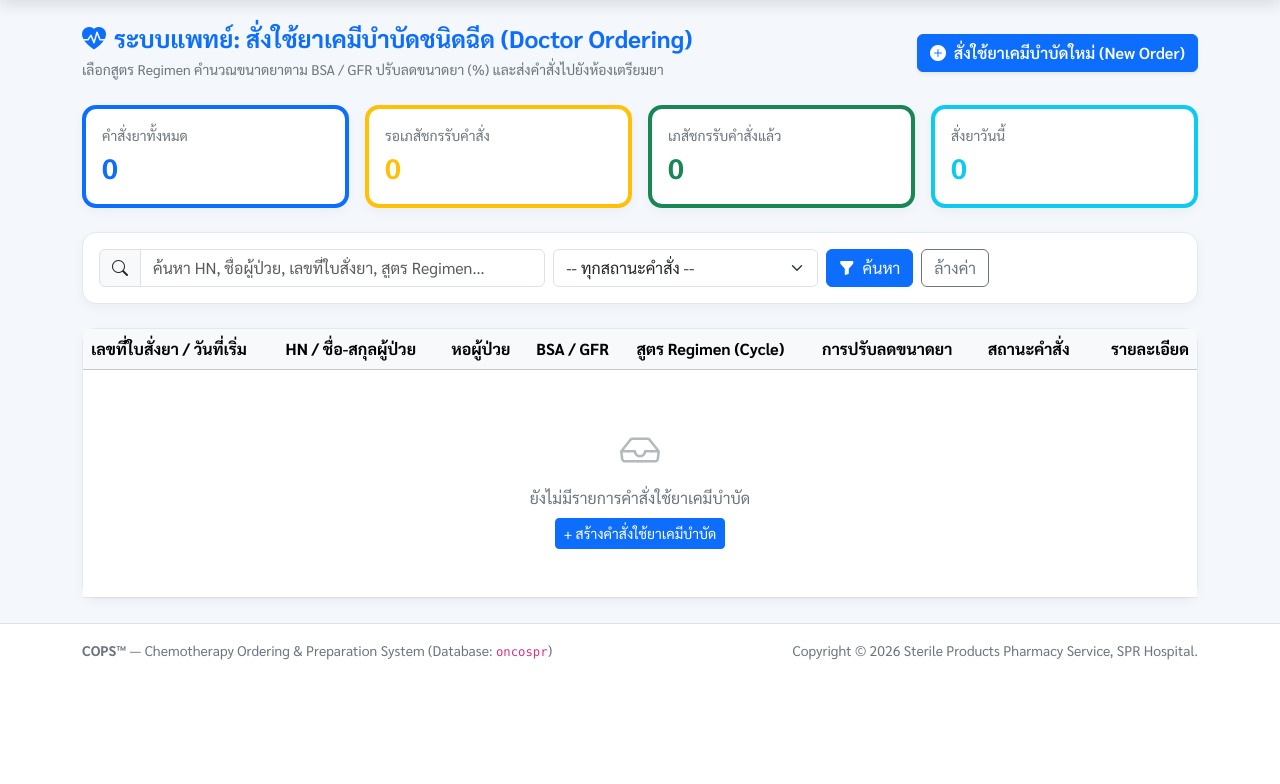
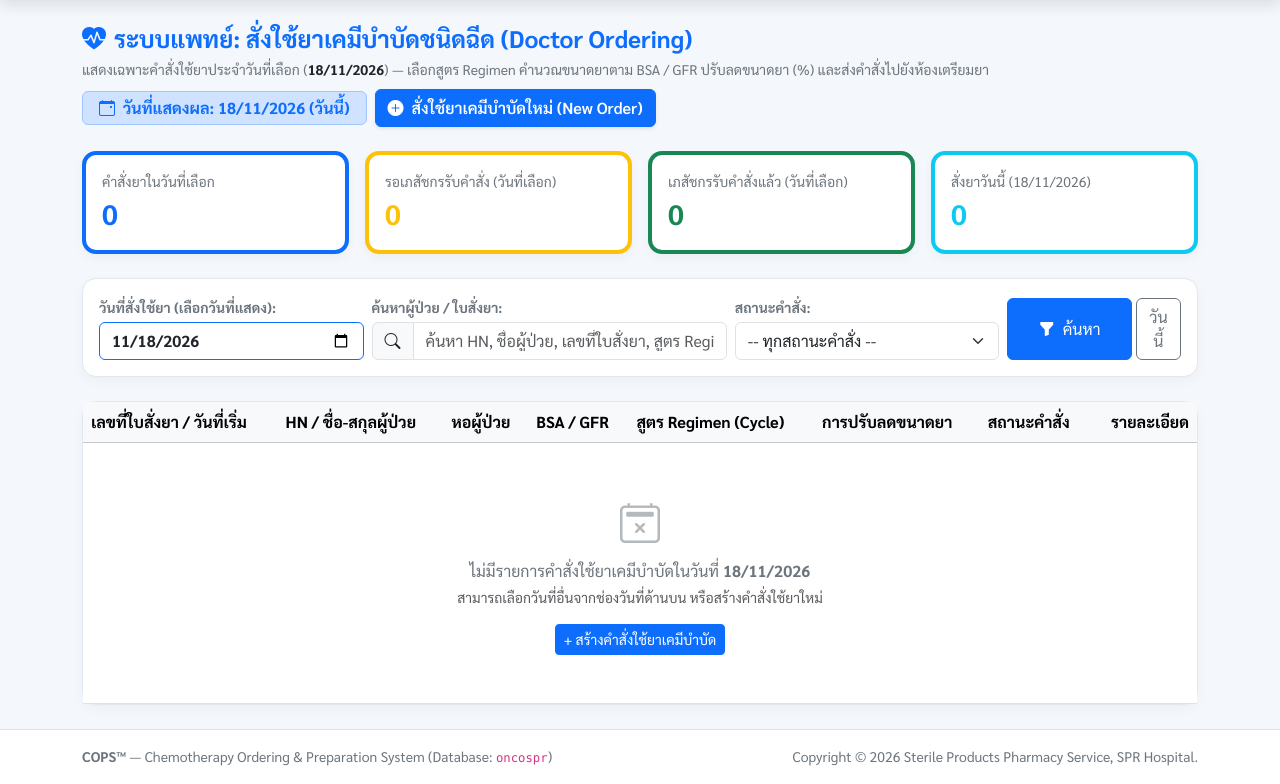
Before and after one commit to P1QK/oncocpoe, a Laravel app: page /doctor in a window 1280 px wide. Shown: the part 198-982 px from the top of the page. Before the commit the page ends 858 px from the top, so only its background shows below. Run offline with Laravel 12, Linux system fonts and the light colour scheme; a user stored in the database is signed in; data comes from the database, SQL or seed files in the repository; data that the repository does not hold is empty.

Commit message:
Update หน้า index ของแพทย์ให้เลือกวันที่แสดงได้

```diff
--- a/app/Http/Controllers/DoctorController.php
+++ b/app/Http/Controllers/DoctorController.php
@@ -21,7 +21,11 @@ class DoctorController extends Controller
 {
     public function index(Request $request)
     {
+        // แสดงเฉพาะคำสั่งใช้ยาตามวันที่ที่เลือก (ค่าเริ่มต้น = วันที่ปัจจุบัน)
+        $selectedDate = $request->input('date') ?: today()->format('Y-m-d');
+
         $query = OrderHeader::with(['details.medication', 'details.unit', 'details.solution', 'ward'])
+            ->whereDate('or_date', $selectedDate)
             ->orderByDesc('or_date')
             ->orderByDesc('or_id');
 
@@ -46,13 +50,13 @@ class DoctorController extends Controller
         $orders = $query->paginate(15)->withQueryString();
 
         $stats = [
-            'total'     => OrderHeader::count(),
-            'pending'   => OrderHeader::where('or_confirm', 0)->count(),
-            'confirmed' => OrderHeader::where('or_confirm', 1)->count(),
+            'total'     => OrderHeader::whereDate('or_date', $selectedDate)->count(),
+            'pending'   => OrderHeader::whereDate('or_date', $selectedDate)->where('or_confirm', 0)->count(),
+            'confirmed' => OrderHeader::whereDate('or_date', $selectedDate)->where('or_confirm', 1)->count(),
             'today'     => OrderHeader::whereDate('or_date', today())->count(),
         ];
 
-        return view('doctor.index', compact('orders', 'stats'));
+        return view('doctor.index', compact('orders', 'stats', 'selectedDate'));
     }
 
     public function create()
--- a/resources/views/doctor/index.blade.php
+++ b/resources/views/doctor/index.blade.php
@@ -8,9 +8,19 @@
         <h4 class="fw-bold text-primary mb-1">
             <i class="bi bi-heart-pulse-fill me-2"></i>ระบบแพทย์: สั่งใช้ยาเคมีบำบัดชนิดฉีด (Doctor Ordering)
         </h4>
-        <small class="text-secondary">เลือกสูตร Regimen คำนวณขนาดยาตาม BSA / GFR ปรับลดขนาดยา (%) และส่งคำสั่งไปยังห้องเตรียมยา</small>
+        <small class="text-secondary">
+            แสดงเฉพาะคำสั่งใช้ยาประจำวันที่เลือก (<strong class="text-dark">{{ \Carbon\Carbon::parse($selectedDate)->format('d/m/Y') }}</strong>)
+            &mdash; เลือกสูตร Regimen คำนวณขนาดยาตาม BSA / GFR ปรับลดขนาดยา (%) และส่งคำสั่งไปยังห้องเตรียมยา
+        </small>
     </div>
-    <div class="d-flex gap-2">
+    <div class="d-flex align-items-center gap-2 flex-wrap">
+        <span class="badge bg-primary-subtle text-primary border border-primary-subtle fs-6 px-3 py-2">
+            <i class="bi bi-calendar-event me-1"></i>
+            วันที่แสดงผล: {{ \Carbon\Carbon::parse($selectedDate)->format('d/m/Y') }}
+            @if($selectedDate === today()->format('Y-m-d'))
+                (วันนี้)
+            @endif
+        </span>
         <a href="{{ route('doctor.create') }}" class="btn btn-primary fw-semibold shadow-sm">
             <i class="bi bi-plus-circle-fill me-1"></i> สั่งใช้ยาเคมีบำบัดใหม่ (New Order)
         </a>
@@ -21,25 +31,25 @@
 <div class="row g-3 mb-4">
     <div class="col-md-3 col-6">
         <div class="card card-medical bg-white p-3 border-start border-4 border-primary">
-            <div class="small text-secondary">คำสั่งยาทั้งหมด</div>
+            <div class="small text-secondary">คำสั่งยาในวันที่เลือก</div>
             <div class="fs-3 fw-bold text-primary">{{ $stats['total'] }}</div>
         </div>
     </div>
     <div class="col-md-3 col-6">
         <div class="card card-medical bg-white p-3 border-start border-4 border-warning">
-            <div class="small text-secondary">รอเภสัชกรรับคำสั่ง</div>
+            <div class="small text-secondary">รอเภสัชกรรับคำสั่ง (วันที่เลือก)</div>
             <div class="fs-3 fw-bold text-warning">{{ $stats['pending'] }}</div>
         </div>
     </div>
     <div class="col-md-3 col-6">
         <div class="card card-medical bg-white p-3 border-start border-4 border-success">
-            <div class="small text-secondary">เภสัชกรรับคำสั่งแล้ว</div>
+            <div class="small text-secondary">เภสัชกรรับคำสั่งแล้ว (วันที่เลือก)</div>
             <div class="fs-3 fw-bold text-success">{{ $stats['confirmed'] }}</div>
         </div>
     </div>
     <div class="col-md-3 col-6">
         <div class="card card-medical bg-white p-3 border-start border-4 border-info">
-            <div class="small text-secondary">สั่งยาวันนี้</div>
+            <div class="small text-secondary">สั่งยาวันนี้ ({{ today()->format('d/m/Y') }})</div>
             <div class="fs-3 fw-bold text-info">{{ $stats['today'] }}</div>
         </div>
     </div>
@@ -48,23 +58,29 @@
 <!-- ตัวกรองค้นหา -->
 <div class="card card-medical bg-white mb-4">
     <div class="card-body py-3">
-        <form method="GET" action="{{ route('doctor.index') }}" class="row g-2 align-items-center">
-            <div class="col-md-5">
+        <form method="GET" action="{{ route('doctor.index') }}" class="row g-2 align-items-end">
+            <div class="col-md-3">
+                <label class="form-label small fw-bold text-secondary mb-1">วันที่สั่งใช้ยา (เลือกวันที่แสดง):</label>
+                <input type="date" name="date" class="form-control fw-bold border-primary" value="{{ $selectedDate }}" onchange="this.form.submit()">
+            </div>
+            <div class="col-md-4">
+                <label class="form-label small fw-bold text-secondary mb-1">ค้นหาผู้ป่วย / ใบสั่งยา:</label>
                 <div class="input-group">
                     <span class="input-group-text bg-light"><i class="bi bi-search"></i></span>
                     <input type="text" name="search" class="form-control" value="{{ request('search') }}" placeholder="ค้นหา HN, ชื่อผู้ป่วย, เลขที่ใบสั่งยา, สูตร Regimen...">
                 </div>
             </div>
             <div class="col-md-3">
-                <select name="status" class="form-select">
+                <label class="form-label small fw-bold text-secondary mb-1">สถานะคำสั่ง:</label>
+                <select name="status" class="form-select" onchange="this.form.submit()">
                     <option value="">-- ทุกสถานะคำสั่ง --</option>
                     <option value="pending" {{ request('status') === 'pending' ? 'selected' : '' }}>รอเภสัชกรรับคำสั่ง</option>
                     <option value="confirmed" {{ request('status') === 'confirmed' ? 'selected' : '' }}>รับคำสั่งแล้ว</option>
                 </select>
             </div>
-            <div class="col-md-4 d-flex gap-2">
-                <button type="submit" class="btn btn-primary"><i class="bi bi-funnel-fill me-1"></i> ค้นหา</button>
-                <a href="{{ route('doctor.index') }}" class="btn btn-outline-secondary">ล้างค่า</a>
+            <div class="col-md-2 d-flex gap-1">
+                <button type="submit" class="btn btn-primary w-100"><i class="bi bi-funnel-fill me-1"></i> ค้นหา</button>
+                <a href="{{ route('doctor.index') }}" class="btn btn-outline-secondary" title="กลับสู่วันปัจจุบัน">วันนี้</a>
             </div>
         </form>
     </div>
@@ -157,9 +173,10 @@
                 @empty
                     <tr>
                         <td colspan="8" class="text-center py-5 text-secondary">
-                            <i class="bi bi-inbox fs-1 d-block mb-2 opacity-50"></i>
-                            ยังไม่มีรายการคำสั่งใช้ยาเคมีบำบัด
-                            <div class="mt-2">
+                            <i class="bi bi-calendar2-x fs-1 d-block mb-2 opacity-50"></i>
+                            ไม่มีรายการคำสั่งใช้ยาเคมีบำบัดในวันที่ <strong>{{ \Carbon\Carbon::parse($selectedDate)->format('d/m/Y') }}</strong>
+                            <div class="small text-muted mt-1">สามารถเลือกวันที่อื่นจากช่องวันที่ด้านบน หรือสร้างคำสั่งใช้ยาใหม่</div>
+                            <div class="mt-3">
                                 <a href="{{ route('doctor.create') }}" class="btn btn-sm btn-primary">+ สร้างคำสั่งใช้ยาเคมีบำบัด</a>
                             </div>
                         </td>
```
